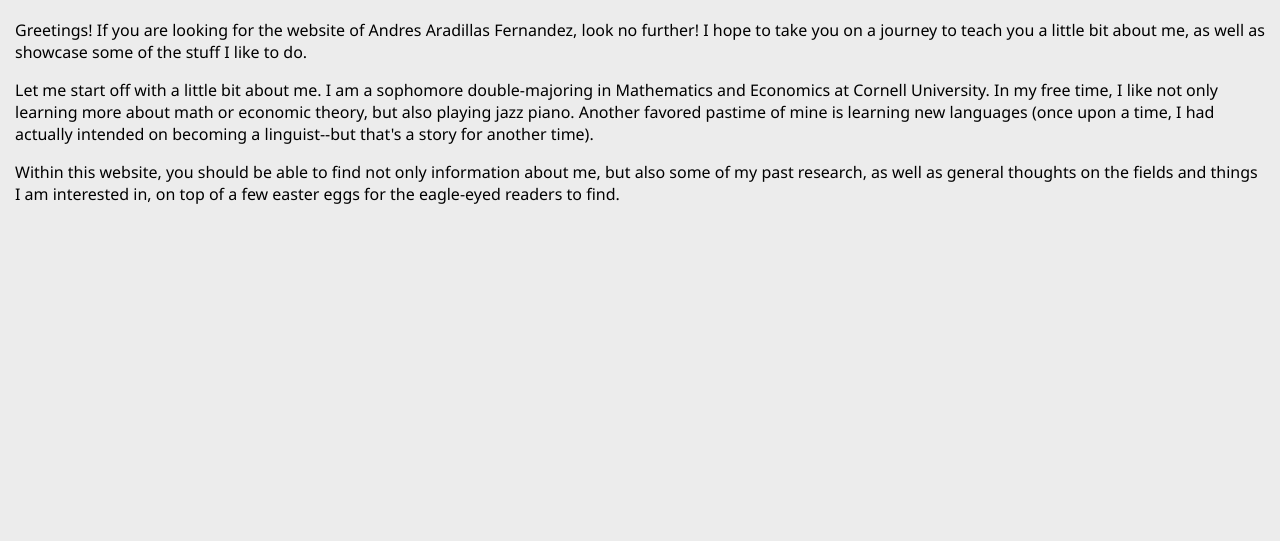
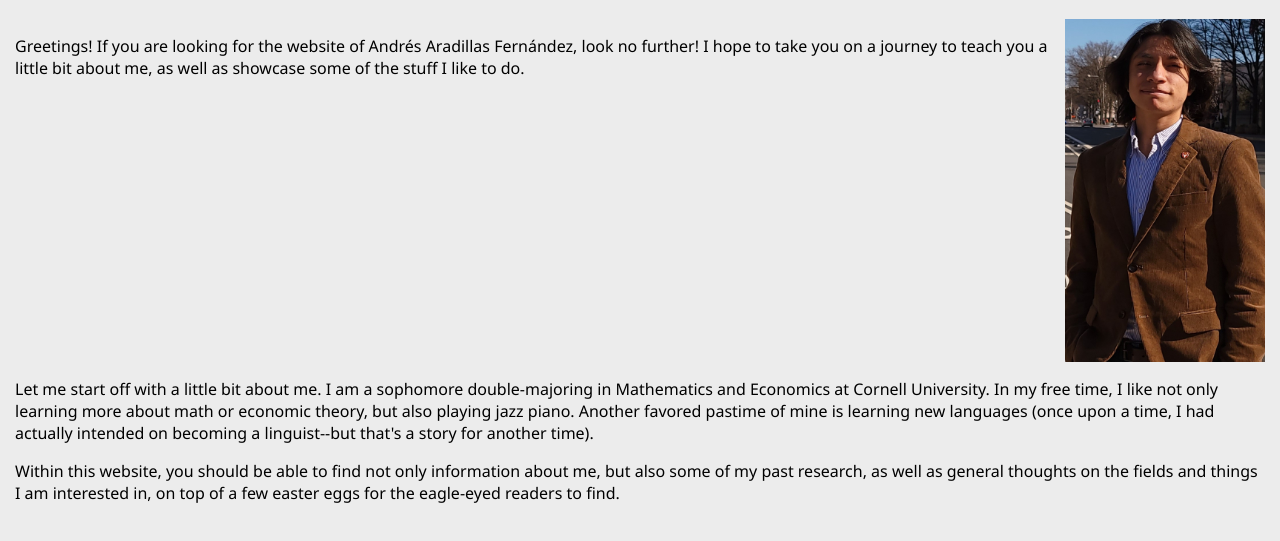
Before and after one commit to aaf101/aaf101.github.io, a plain HTML site: page index.html in a window 1280 px wide. Shown: the part 125-666 px from the top of the page. Drawn offline with Linux system fonts and the light colour scheme.

Commit message:
added headshot to homepage

```diff
--- a/index.html
+++ b/index.html
@@ -17,7 +17,10 @@
 </div>
 
 <h1><a class ="secret-link" href="welcome-easter-egg.html">Welcome</a> To My Website!</h1>
-<p>Greetings! If you are looking for the website of Andres Aradillas Fernandez, look no further! I hope to take you on a journey to teach you a little bit about me, as well as showcase some of the stuff I like to do.</p>
+<div class="first-par-home">
+<p style="padding-right:10px">Greetings! If you are looking for the website of Andr&eacute;s Aradillas Fern&aacute;ndez, look no further! I hope to take you on a journey to teach you a little bit about me, as well as showcase some of the stuff I like to do.</p>
+<img style="max-width:200px" src="/images/headshot.jpg" alt="Welcome From The Dogs!"/>
+</div>
 
 <p>Let me start off with a little bit about me. I am a sophomore double-majoring in Mathematics and Economics at Cornell University. In my free time, I like not only learning more about math or economic theory, but also playing jazz piano. Another favored pastime of mine is learning new languages (once upon a time, I had actually intended on becoming a linguist--but that's a story for another time).</p>
 
--- a/styles.css
+++ b/styles.css
@@ -28,9 +28,19 @@
     color: black;
 }
 
+.first-par-home {
+    display:flex;
+    vertical-align: top;
+}
+
 .blogpost {
     margin-left: 5px;
     margin-right: 5px;
+}
+
+img {
+    max-width: 100%;
+    height: auto;
 }
 
 .blogpost .title {
```
Also changed, not shown: images/headshot.jpg (added).
